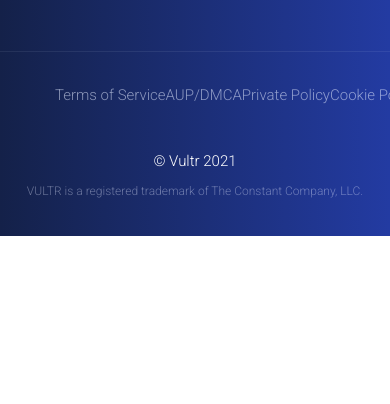
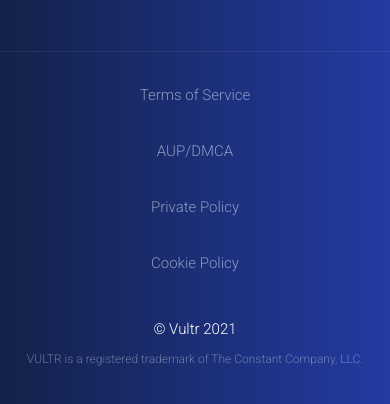
Before and after one commit to ablizben/pop, a plain HTML site: page index.html in a window 390 px wide. Shown: the part 2032-2436 px from the top of the page. Before the commit the page ends 2268 px from the top, so only its background shows below. Drawn offline with nearby package versions, Linux system fonts and the light colour scheme.

Commit message:
fixing centering issues

```diff
--- a/index.html
+++ b/index.html
@@ -5,7 +5,7 @@
     <meta charset="UTF-8">
     <meta http-equiv="X-UA-Compatible" content="IE=edge">
     <meta name="viewport" content="width=device-width, initial-scale=1.0">
-    <link rel="icon" type="image/png" href="./img/favicon.png" />
+    <link rel="icon" type="image/png" href="./img/favicon.png" alt="Vultr Logo" />
     <link rel="stylesheet" href="style.css">
     <meta name="viewport"
         content="width=device-width, initial-scale=1.0, maximum-scale=1.0, user-scalable=0, viewport-fit=cover">
--- a/style.css
+++ b/style.css
@@ -482,10 +482,12 @@
 .footer_bottom_nav {
   display: flex;
   flex-shrink: 0;
+  justify-content: center;
 }
 
 .footer_bottom_nav ul {
   display: flex;
+  flex-direction: row;
 }
 
 .footer_bottom .nav_item {
@@ -814,9 +816,11 @@
     align-items: center;
   }
 
-  .footer_bottom_nav {
+  .footer_bottom_nav ul {
     flex-direction: column;
     align-items: center;
+    justify-content: center;
+    padding-inline-start: 0 !important;
   }
 
   .brand_content {
```
